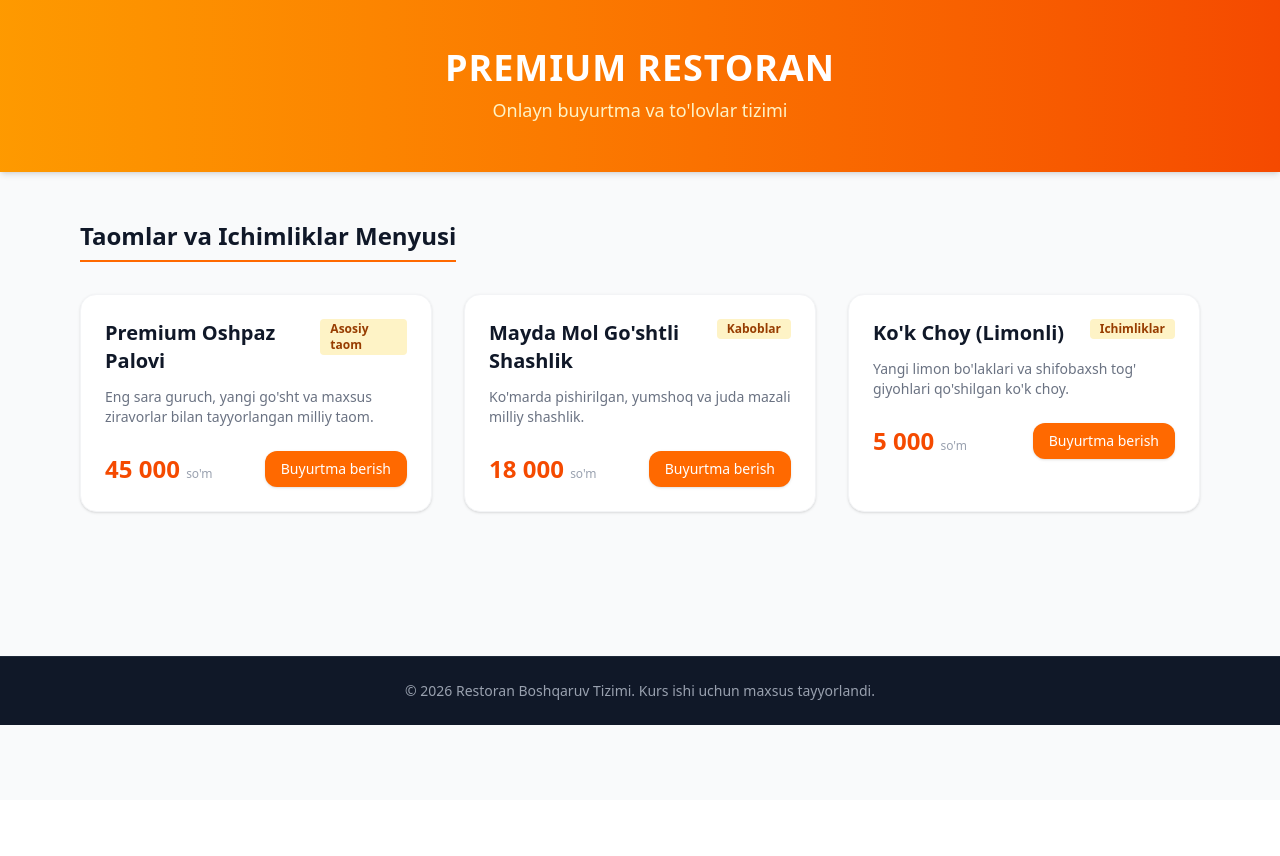
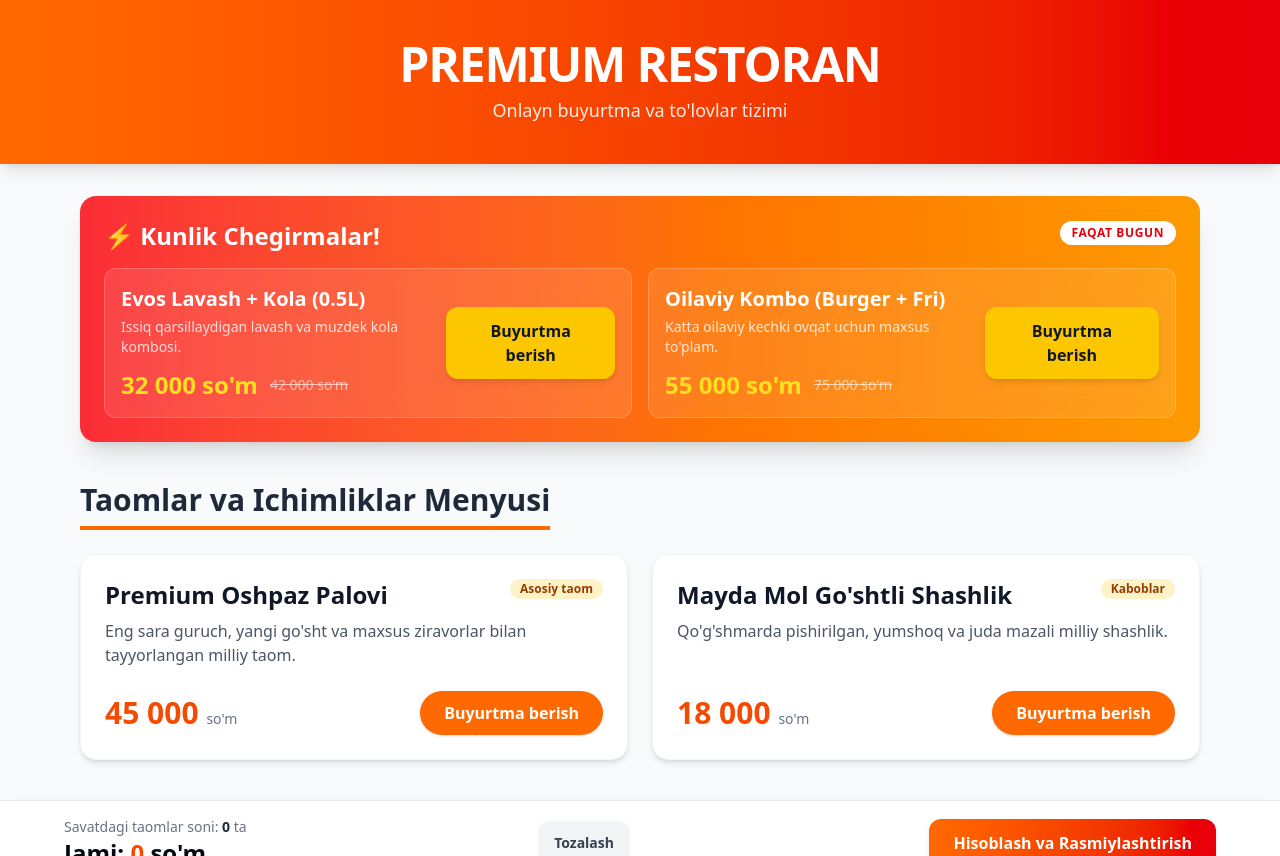
Before and after one commit to kumushsh1210/restoran-loyiha, a Django app: page / in a window 1280 px wide. Before the commit the page ends 725 px from the top, so only its background shows below. Run offline with Django 5.2, Linux system fonts and the light colour scheme; data comes from the database, SQL or seed files in the repository.

Commit message:
Update index.html

```diff
--- a/backend/app/templates/index.html
+++ b/backend/app/templates/index.html
@@ -1,79 +1,175 @@
+{% load static %}
 <!DOCTYPE html>
 <html lang="uz">
 <head>
     <meta charset="UTF-8">
     <meta name="viewport" content="width=device-width, initial-scale=1.0">
     <title>Premium Restoran Menyusi</title>
-    <!-- Zamonaviy dizayn uchun Tailwind CSS ulash -->
     <script src="https://cdn.jsdelivr.net/npm/@tailwindcss/browser@4"></script>
 </head>
-<body class="bg-gray-50 text-gray-800 font-sans">
+<body class="bg-gray-50 text-gray-800 font-sans pb-24">
 
-    <!-- Sahifa tepasi (Header) -->
-    <header class="bg-gradient-to-r from-amber-500 to-orange-600 text-white py-12 text-center shadow-md">
-        <h1 class="text-4xl font-extrabold tracking-wide">PREMIUM RESTORAN</h1>
-        <p class="text-lg mt-2 font-light text-amber-100">Onlayn buyurtma va to'lovlar tizimi</p>
+    <header class="bg-gradient-to-r from-orange-500 to-red-600 text-white text-center py-10 px-4 shadow-lg">
+        <h1 class="text-4xl font-extrabold tracking-tight md:text-5xl">PREMIUM RESTORAN</h1>
+        <p class="text-lg mt-2 font-light opacity-90">Onlayn buyurtma va to'lovlar tizimi</p>
     </header>
 
-    <!-- Asosiy qism -->
-    <main class="max-w-6xl mx-auto px-4 py-12">
-        <h2 class="text-2xl font-bold text-gray-900 mb-8 border-b-2 border-orange-500 pb-2 inline-block">Taomlar va Ichimliklar Menyusi</h2>
+    <section class="max-w-6xl mx-auto px-4 mt-8">
+        <div class="bg-gradient-to-r from-red-500 to-amber-500 rounded-2xl p-6 text-white shadow-xl">
+            <div class="flex items-center justify-between mb-4">
+                <h2 class="text-2xl font-bold flex items-center gap-2">
+                    ⚡ Kunlik Chegirmalar!
+                </h2>
+                <span class="bg-white text-red-600 text-xs font-extrabold px-3 py-1 rounded-full uppercase tracking-wider animate-bounce">
+                    Faqat Bugun
+                </span>
+            </div>
 
-        <!-- Taomlar kartochkalari tarmog'i -->
-        <div class="grid grid-cols-1 md:grid-cols-2 lg:grid-cols-3 gap-8">
+            <div class="grid grid-cols-1 md:grid-cols-2 gap-4">
+                <div class="bg-white/10 backdrop-blur-md rounded-xl p-4 flex justify-between items-center border border-white/20">
+                    <div>
+                        <h3 class="text-xl font-bold">Evos Lavash + Kola (0.5L)</h3>
+                        <p class="text-sm text-white/80 mt-1">Issiq qarsillaydigan lavash va muzdek kola kombosi.</p>
+                        <div class="flex items-center gap-3 mt-3">
+                            <span class="text-2xl font-black text-yellow-300">32 000 so'm</span>
+                            <span class="text-sm line-through text-white/60">42 000 so'm</span>
+                        </div>
+                    </div>
+                    <button class="buyurtma-btn bg-yellow-400 hover:bg-yellow-500 text-gray-900 font-extrabold px-5 py-3 rounded-xl transition duration-300 shadow-md transform active:scale-95">
+                        Buyurtma berish
+                    </button>
+                </div>
 
-            <!-- 1-Taom -->
-            <div class="bg-white rounded-2xl shadow-sm border border-gray-100 overflow-hidden hover:shadow-md transition-shadow duration-300">
-                <div class="p-6">
-                    <div class="flex justify-between items-start mb-3">
-                        <h3 class="text-xl font-bold text-gray-900">Premium Oshpaz Palovi</h3>
-                        <span class="bg-amber-100 text-amber-800 text-xs font-semibold px-2.5 py-0.5 rounded">Asosiy taom</span>
+                <div class="bg-white/10 backdrop-blur-md rounded-xl p-4 flex justify-between items-center border border-white/20">
+                    <div>
+                        <h3 class="text-xl font-bold">Oilaviy Kombo (Burger + Fri)</h3>
+                        <p class="text-sm text-white/80 mt-1">Katta oilaviy kechki ovqat uchun maxsus to'plam.</p>
+                        <div class="flex items-center gap-3 mt-3">
+                            <span class="text-2xl font-black text-yellow-300">55 000 so'm</span>
+                            <span class="text-sm line-through text-white/60">75 000 so'm</span>
                         </div>
-                    <p class="text-gray-500 text-sm mb-6">Eng sara guruch, yangi go'sht va maxsus ziravorlar bilan tayyorlangan milliy taom.</p>
-                    <div class="flex justify-between items-center">
-                        <span class="text-2xl font-black text-orange-600">45 000 <span class="text-xs font-normal text-gray-400">so'm</span></span>
-                        <button class="bg-orange-500 hover:bg-orange-600 text-white font-medium py-2 px-4 rounded-xl text-sm transition-colors shadow-sm">Buyurtma berish</button>
+                    </div>
+                    <button class="buyurtma-btn bg-yellow-400 hover:bg-yellow-500 text-gray-900 font-extrabold px-5 py-3 rounded-xl transition duration-300 shadow-md transform active:scale-95">
+                        Buyurtma berish
+                    </button>
                 </div>
             </div>
         </div>
+    </section>
 
-            <!-- 2-Taom -->
-            <div class="bg-white rounded-2xl shadow-sm border border-gray-100 overflow-hidden hover:shadow-md transition-shadow duration-300">
-                <div class="p-6">
-                    <div class="flex justify-between items-start mb-3">
-                        <h3 class="text-xl font-bold text-gray-900">Mayda Mol Go'shtli Shashlik</h3>
-                        <span class="bg-amber-100 text-amber-800 text-xs font-semibold px-2.5 py-0.5 rounded">Kaboblar</span>
+    <main class="max-w-6xl mx-auto px-4 mt-10">
+        <h2 class="text-3xl font-bold text-gray-800 border-b-4 border-orange-500 pb-2 mb-6 inline-block">Taomlar va Ichimliklar Menyusi</h2>
+
+        <div class="grid grid-cols-1 md:grid-cols-2 gap-6">
+
+            <div class="bg-white rounded-2xl p-6 shadow-md border border-gray-100 flex flex-col justify-between hover:shadow-lg transition">
+                <div>
+                    <div class="flex justify-between items-start">
+                        <h3 class="text-2xl font-bold text-gray-900">Premium Oshpaz Palovi</h3>
+                        <span class="bg-amber-100 text-amber-800 text-xs font-semibold px-2.5 py-0.5 rounded-full">Asosiy taom</span>
                     </div>
-                    <p class="text-gray-500 text-sm mb-6">Ko'marda pishirilgan, yumshoq va juda mazali milliy shashlik.</p>
-                    <div class="flex justify-between items-center">
-                        <span class="text-2xl font-black text-orange-600">18 000 <span class="text-xs font-normal text-gray-400">so'm</span></span>
-                        <button class="bg-orange-500 hover:bg-orange-600 text-white font-medium py-2 px-4 rounded-xl text-sm transition-colors shadow-sm">Buyurtma berish</button>
+                    <p class="text-gray-600 mt-2">Eng sara guruch, yangi go'sht va maxsus ziravorlar bilan tayyorlangan milliy taom.</p>
                 </div>
+                <div class="flex justify-between items-center mt-6">
+                    <span class="text-3xl font-extrabold text-orange-600">45 000 <span class="text-sm font-medium text-gray-500">so'm</span></span>
+                    <button class="buyurtma-btn bg-orange-500 hover:bg-orange-600 text-white font-bold px-6 py-2.5 rounded-full shadow transition transform active:scale-95">
+                        Buyurtma berish
+                    </button>
                 </div>
             </div>
 
-            <!-- 3-Taom -->
-            <div class="bg-white rounded-2xl shadow-sm border border-gray-100 overflow-hidden hover:shadow-md transition-shadow duration-300">
-                <div class="p-6">
-                    <div class="flex justify-between items-start mb-3">
-                        <h3 class="text-xl font-bold text-gray-900">Ko'k Choy (Limonli)</h3>
-                        <span class="bg-amber-100 text-amber-800 text-xs font-semibold px-2.5 py-0.5 rounded">Ichimliklar</span>
+            <div class="bg-white rounded-2xl p-6 shadow-md border border-gray-100 flex flex-col justify-between hover:shadow-lg transition">
+                <div>
+                    <div class="flex justify-between items-start">
+                        <h3 class="text-2xl font-bold text-gray-900">Mayda Mol Go'shtli Shashlik</h3>
+                        <span class="bg-amber-100 text-amber-800 text-xs font-semibold px-2.5 py-0.5 rounded-full">Kaboblar</span>
                     </div>
-                    <p class="text-gray-500 text-sm mb-6">Yangi limon bo'laklari va shifobaxsh tog' giyohlari qo'shilgan ko'k choy.</p>
-                    <div class="flex justify-between items-center">
-                        <span class="text-2xl font-black text-orange-600">5 000 <span class="text-xs font-normal text-gray-400">so'm</span></span>
-                        <button class="bg-orange-500 hover:bg-orange-600 text-white font-medium py-2 px-4 rounded-xl text-sm transition-colors shadow-sm">Buyurtma berish</button>
+                    <p class="text-gray-600 mt-2">Qo'g'shmarda pishirilgan, yumshoq va juda mazali milliy shashlik.</p>
                 </div>
+                <div class="flex justify-between items-center mt-6">
+                    <span class="text-3xl font-extrabold text-orange-600">18 000 <span class="text-sm font-medium text-gray-500">so'm</span></span>
+                    <button class="buyurtma-btn bg-orange-500 hover:bg-orange-600 text-white font-bold px-6 py-2.5 rounded-full shadow transition transform active:scale-95">
+                        Buyurtma berish
+                    </button>
                 </div>
             </div>
 
         </div>
     </main>
 
-    <!-- Sahifa pastki qismi -->
-    <footer class="bg-gray-900 text-gray-400 py-6 text-center text-sm border-t border-gray-800 mt-24">
-        <p>&copy; 2026 Restoran Boshqaruv Tizimi. Kurs ishi uchun maxsus tayyorlandi.</p>
-    </footer>
+    <div id="savat-panel" class="fixed bottom-0 left-0 right-0 bg-white border-t border-gray-200 shadow-2xl p-4 transform translate-y-full transition-transform duration-300 z-50">
+        <div class="max-w-6xl mx-auto flex items-center justify-between">
+            <div>
+                <p class="text-sm text-gray-500 font-medium">Savatdagi taomlar soni: <span id="savat-soni" class="font-bold text-gray-800">0</span> ta</p>
+                <p class="text-2xl font-black text-gray-950">Jami: <span id="savat-jami" class="text-orange-600">0</span> so'm</p>
+            </div>
+            <button onclick="hisobniTozalash()" class="bg-gray-100 hover:bg-gray-200 text-gray-700 font-semibold px-4 py-3 rounded-xl mr-2 text-sm">
+                Tozalash
+            </button>
+            <button onclick="buyurtmaniYakunlash()" class="bg-gradient-to-r from-orange-500 to-red-600 hover:from-orange-600 hover:to-red-700 text-white font-bold px-6 py-3 rounded-xl shadow-md text-sm md:text-base">
+                Hisoblash va Rasmiylashtirish
+            </button>
+        </div>
+    </div>
 
+    <script>
+        let jamiSumma = 0;
+        let taomlarSoni = 0;
+
+        const savatPanel = document.getElementById('savat-panel');
+        const savatSoniElement = document.getElementById('savat-soni');
+        const savatJamiElement = document.getElementById('savat-jami');
+
+        // Barcha "Buyurtma berish" tugmalariga bosish hodisasini ulaymiz
+        document.querySelectorAll('.buyurtma-btn').forEach(button => {
+            button.addEventListener('click', function() {
+                // Tugma joylashgan kartochkani topamiz
+                const card = this.closest('div.bg-white, div.backdrop-blur-md');
+
+                // Taom nomini aniqlaymiz
+                const titleTag = card.querySelector('h3');
+                const taomNomi = titleTag ? titleTag.innerText.trim() : "Taom";
+
+                // Kartochka ichidagi matndan narxni qidiramiz
+                const cardText = card.innerText;
+                const narxMatch = cardText.match(/(\d[\d\s]*)\s*so['`’]m/i);
+
+                if (narxMatch) {
+                    // Bo'shliqlarni olib tashlab, raqamga aylantiramiz
+                    const narx = parseInt(narxMatch[1].replace(/\s/g, ''));
+
+                    // Hisobni yangilaymiz
+                    jamiSumma += narx;
+                    taomlarSoni += 1;
+
+                    // Savat panelini yangilash
+                    savatSoniElement.innerText = taomlarSoni;
+                    savatJamiElement.innerText = jamiSumma.toLocaleString();
+
+                    // Savat panelini pastdan chiqarish (ko'rsatish)
+                    savatPanel.classList.remove('translate-y-full');
+
+                    // Chiroyli kichik bildirishnoma (alert)
+                    alert(`✅ ${taomNomi} savatga qo'shildi!`);
+                }
+            });
+        });
+
+        // Savatni nolga tushirish funksiyasi
+        function hisobniTozalash() {
+            jamiSumma = 0;
+            taomlarSoni = 0;
+            savatSoniElement.innerText = '0';
+            savatJamiElement.innerText = '0';
+            savatPanel.classList.add('translate-y-full');
+            alert("Savat tozalandi!");
+        }
+
+        // Yakuniy hisob-kitob tugmasi bosilganda
+        function buyurtmaniYakunlash() {
+            alert(`🎉 Buyurtmangiz qabul qilindi!\n\n🛍️ Jami taomlar: ${taomlarSoni} ta\n💵 To'lov qilinishi kerak bo'lgan summa: ${jamiSumma.toLocaleString()} so'm\n\nYoqimli ishtaha! 😋`);
+            hisobniTozalash();
+        }
+    </script>
 </body>
     </html>
```
Lines whose indentation alone changed are shown as unchanged.
